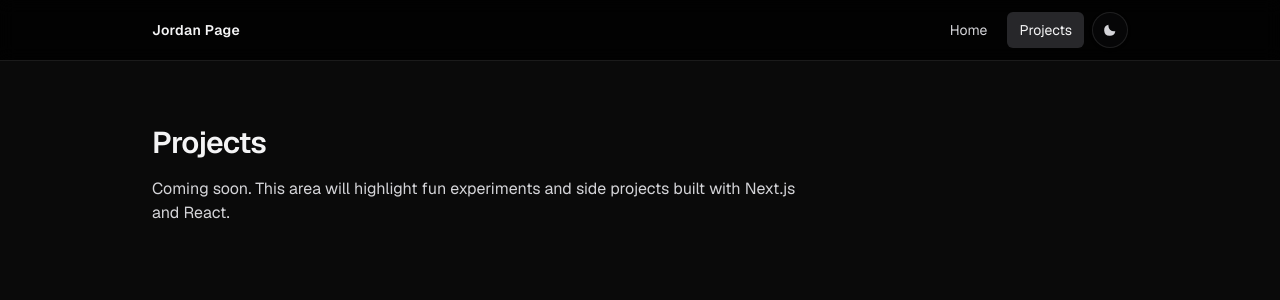
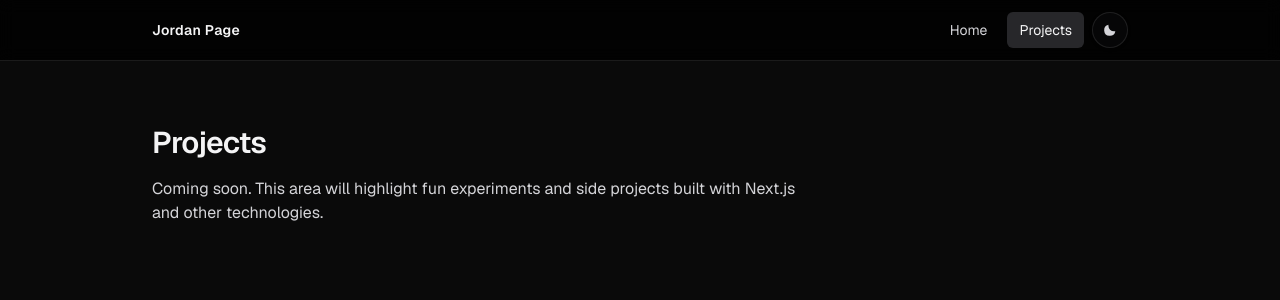
Before and after one commit to jordankalebpage/jordan-page-dev, a Next.js app: page /projects in a window 1280 px wide. Shown: the top 300 px of the page. Built offline with nearby package versions, Linux system fonts and the light colour scheme.

Commit message:
fix: update project page's description

```diff
--- a/app/projects/page.tsx
+++ b/app/projects/page.tsx
@@ -9,7 +9,7 @@ export default function ProjectsPage() {
 
       <p className="mt-4 max-w-2xl text-(--text-secondary)">
         Coming soon. This area will highlight fun experiments and side projects
-        built with Next.js and React.
+        built with Next.js and other technologies.
       </p>
     </section>
   );
```
